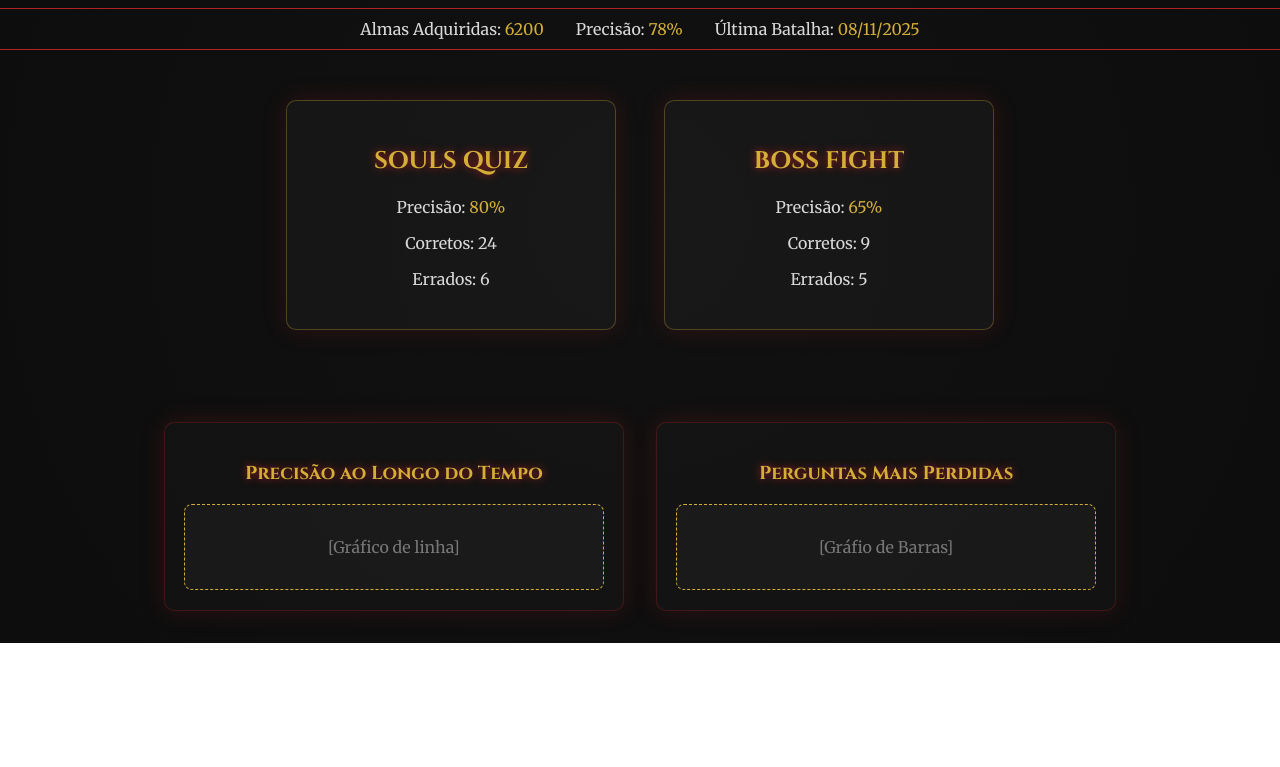
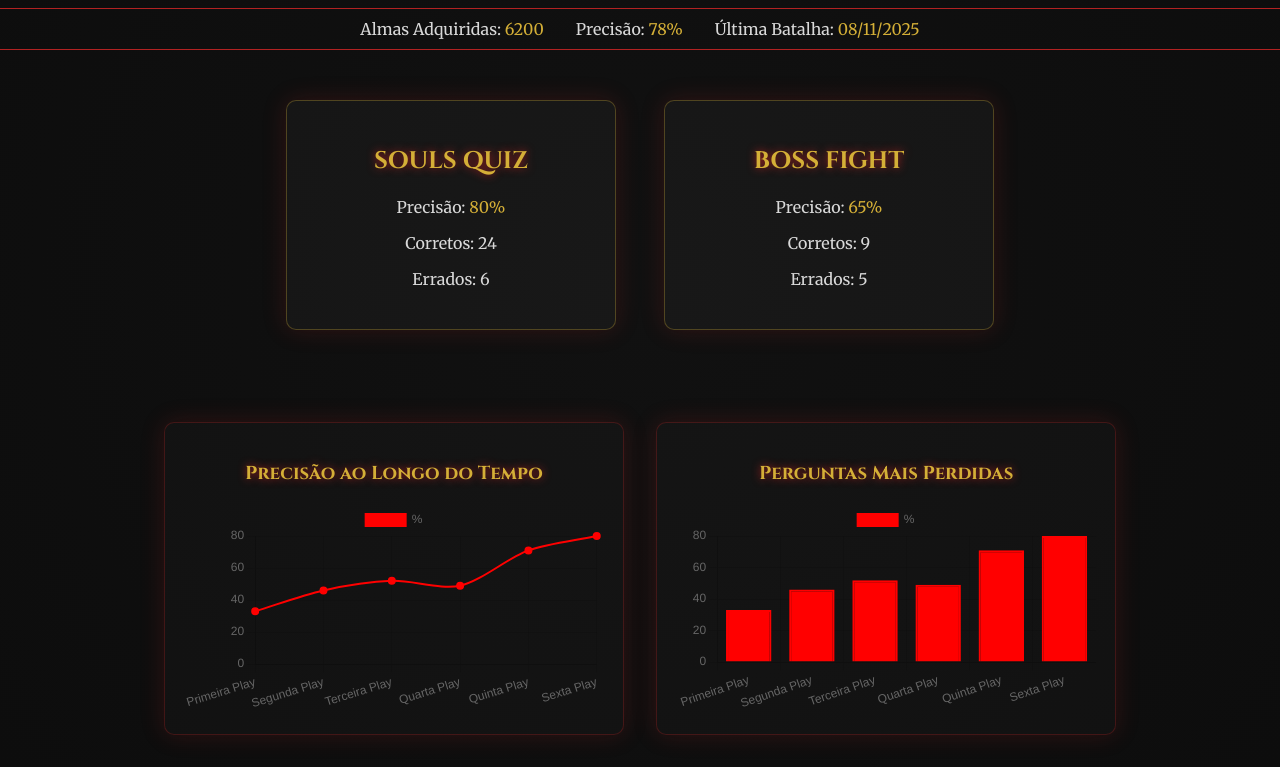
Before and after one commit to MatheusPereira-bash/caminho_das_cinzas, a website: page public/dashboard.html in a window 1280 px wide. Shown: the part 201-968 px from the top of the page. Before the commit the page ends 844 px from the top, so only its background shows below. Drawn offline with nearby package versions, Linux system fonts and the light colour scheme.

Commit message:
Adicionando mock da dashboard

```diff
--- a/public/dashboard.html
+++ b/public/dashboard.html
@@ -6,6 +6,7 @@
     <meta name="viewport" content="width=device-width, initial-scale=1.0">
     <title>Dashboard Souls-Like</title>
     <link rel="stylesheet" href="./css/styleDashboard.css">
+    <script src="https://cdn.jsdelivr.net/npm/chart.js"></script>
 </head>
 
 <body>
@@ -49,12 +50,14 @@
         <section class="charts">
             <div class="chart-box">
                 <h3>Precisão ao Longo do Tempo</h3>
-                <div class="chart-placeholder">[Gráfico de linha]</div>
+                <!-- <div class="chart-placeholder">[Gráfico de linha]</div> -->
+                <canvas id="chart-precisao"></canvas>
             </div>
 
             <div class="chart-box">
                 <h3>Perguntas Mais Perdidas</h3>
-                <div class="chart-placeholder">[Gráfio de Barras]</div>
+                <!-- <div class="chart-placeholder">[Gráfio de Barras]</div> -->
+                <canvas id="chart-perguntas"></canvas>
             </div>
         </section>
     </main>
@@ -63,4 +66,55 @@
 </html>
 <script>
     b_usuario.innerHTML = sessionStorage.NOME_USUARIO;
+
+    const ctx = document.getElementById('chart-precisao');
+
+    new Chart(ctx, {
+        type: 'line',
+        data: {
+            labels: ['Primeira Play', 'Segunda Play', 'Terceira Play', 'Quarta Play', 'Quinta Play', 'Sexta Play'],
+            datasets: [{
+                label: '%',
+                data: [33, 46, 52, 49, 71, 80],
+                borderWidth: 2,
+                backgroundColor: 'red',
+                borderColor: 'red',
+                tension: 0.3
+            }
+            ]
+        },
+        options: {
+            scales: {
+                y: {
+                    beginAtZero: true
+                }
+            }
+        }
+    });
+
+    /* GRÁFICO DE BARRA */
+    const ctx2 = document.getElementById('chart-perguntas');
+
+    new Chart(ctx2, {
+        type: 'bar',
+        data: {
+            labels: ['Primeira Play', 'Segunda Play', 'Terceira Play', 'Quarta Play', 'Quinta Play', 'Sexta Play'],
+            datasets: [{
+                label: '%',
+                data: [33, 46, 52, 49, 71, 80],
+                borderWidth: 2,
+                backgroundColor: 'red',
+                borderColor: 'red',
+                tension: 0.3
+            }
+            ]
+        },
+        options: {
+            scales: {
+                y: {
+                    beginAtZero: true
+                }
+            }
+        }
+    });
 </script>
```
